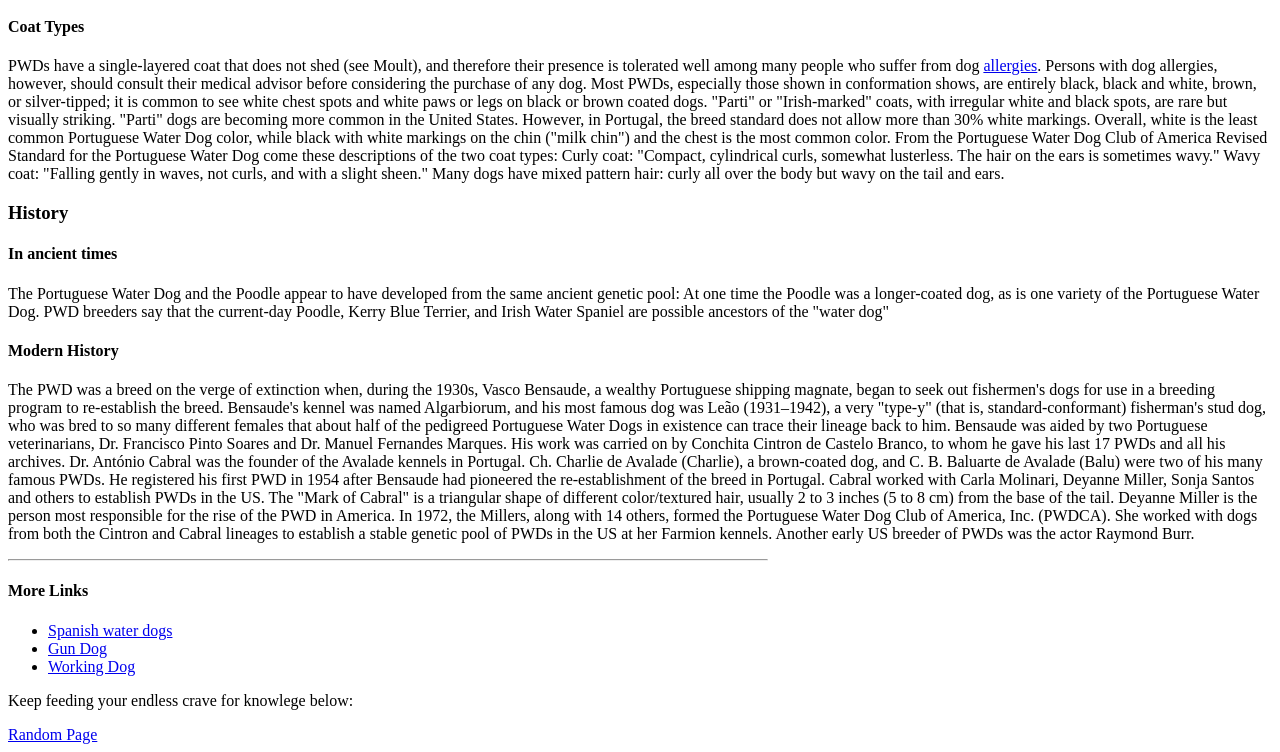
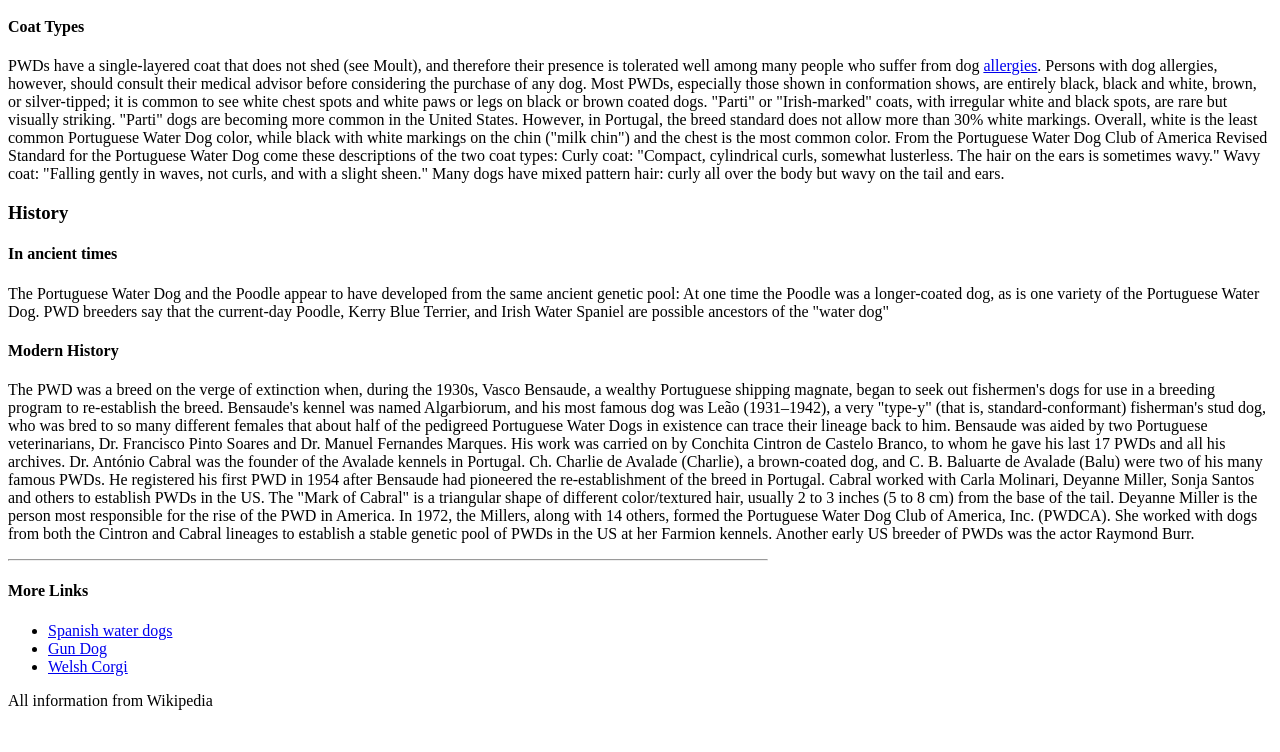
Before and after one commit to CURunner/CURunner.github.io, a plain HTML site: page assignment3.html in a window 1280 px wide. Shown: the part 848-1600 px from the top of the page. After the commit the page ends 1574 px from the top, so only its background shows below. Drawn offline with Linux system fonts and the light colour scheme.

Commit message:
added new links

```diff
--- a/assignment3.html
+++ b/assignment3.html
@@ -63,11 +63,9 @@ Deyanne Miller is the person most responsible for the rise of the PWD in America
 <ul>
   <li>  <a href="https://en.wikipedia.org/wiki/Spanish_Water_Dog">Spanish water dogs</a></li>
     <li>   <a href="https://en.wikipedia.org/wiki/Gun_dog">Gun Dog</a>  </li>
-      <li>     <a href="https://en.wikipedia.org/wiki/Working_dog">Working Dog</a>  </li>
+      <li>     <a href="https://bokchoy22.github.io/assignment3.html">Welsh Corgi</a>  </li>
       </ul>
-      <p>Keep feeding your endless crave for knowlege below:</p>
-
-<a href="  https://kadeeisen.github.io/assignment3.html">Random Page</a>
+    <p>All information from Wikipedia</p>
 
 
 
```
